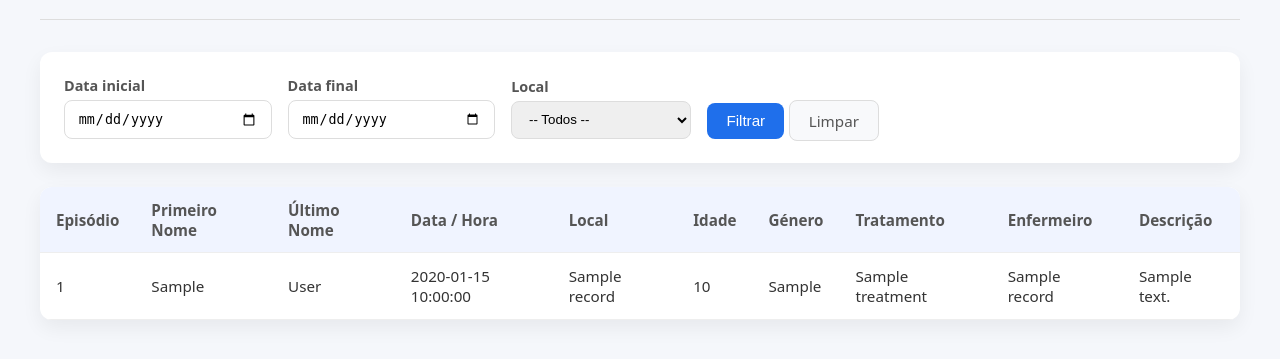
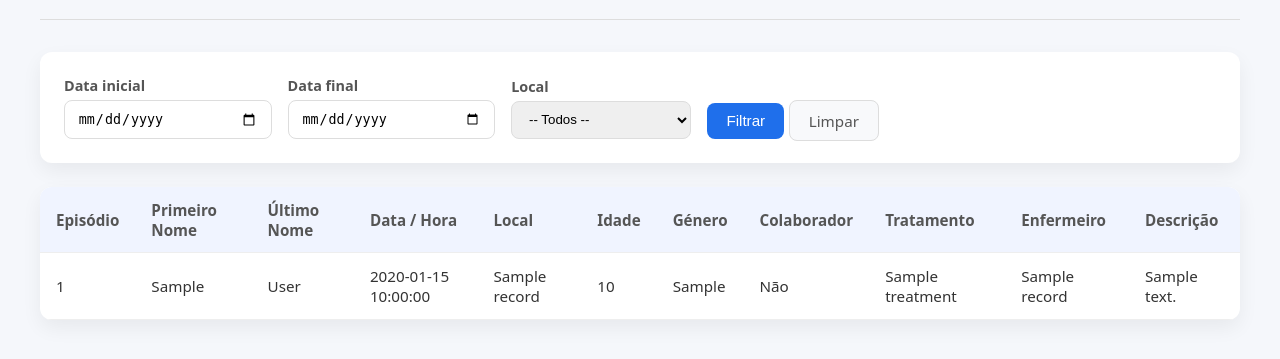
Before and after one commit to ViCor44/enfermaria, a PHP site: the page made by src/Views/admin/internal_list.php in a window 1280 px wide. Shown: the part 233-592 px from the top of the page. Run offline with PHP 8.4, Linux system fonts and the light colour scheme; the template is opened without the code that fills it: most values are stand-ins (such as "Sample title", 1, 10 or a date in 2020).

Commit message:
feat: mostrar indicador de colaborador nas listagens

```diff
--- a/src/Views/admin/incidents_list.php
+++ b/src/Views/admin/incidents_list.php
@@ -262,6 +262,7 @@ tr.hospital-refused:hover {
                     <th>Utente</th>
                     <th>Idade</th>
                     <th>Género</th>
+                    <th>Colaborador</th>
                     <th>Enfermeiro</th>
                     <?php if ($role === 'Enfermeiro'): ?>
                     <th>Ações</th>
@@ -303,6 +304,7 @@ tr.hospital-refused:hover {
                         </td>
                     <td><?= $i['patient_age'] !== null ? (int)$i['patient_age'] : '—' ?></td>
                     <td><?= $i['patient_gender'] ?: '—' ?></td>
+                    <td><?= !empty($i['patient_is_employee']) ? 'Sim' : 'Não' ?></td>
                     <td><?= htmlspecialchars($i['nurse_name'] ?? '') ?></td>
                     <?php if ($role === 'Enfermeiro'): ?>
                     <td><a href="<?= $baseUrl ?>?route=treatments_new&incident_id=<?= (int)$i['id'] ?>">Adicionar tratamento</a></td>
--- a/src/Views/admin/internal_list.php
+++ b/src/Views/admin/internal_list.php
@@ -286,6 +286,7 @@ tbody tr.record-row:hover {
             <th>Local</th>
             <th>Idade</th>
             <th>Género</th>
+            <th>Colaborador</th>
             <th>Tratamento</th>
             <th>Enfermeiro</th>
             <th>Descrição</th>
@@ -305,6 +306,7 @@ tbody tr.record-row:hover {
             data-location="<?= htmlspecialchars((string)($r['location_name'] ?? '—'), ENT_QUOTES, 'UTF-8') ?>"
             data-patient-age="<?= htmlspecialchars((string)($r['patient_age'] !== null ? (int)$r['patient_age'] : '—'), ENT_QUOTES, 'UTF-8') ?>"
             data-patient-gender="<?= htmlspecialchars((string)($r['patient_gender'] ?: '—'), ENT_QUOTES, 'UTF-8') ?>"
+            data-is-employee="<?= !empty($r['is_employee']) ? 'Sim' : 'Não' ?>"
             data-treatment="<?= htmlspecialchars((string)($r['treatment'] ?? '—'), ENT_QUOTES, 'UTF-8') ?>"
             data-nurse-name="<?= htmlspecialchars((string)$r['nurse_name'], ENT_QUOTES, 'UTF-8') ?>"
             data-description="<?= htmlspecialchars((string)($r['description'] ?: 'Sem descrição.'), ENT_QUOTES, 'UTF-8') ?>"
@@ -316,6 +318,7 @@ tbody tr.record-row:hover {
             <td><?= htmlspecialchars($r['location_name'] ?? '—') ?></td>
             <td><?= $r['patient_age'] !== null ? (int)$r['patient_age'] : '—' ?></td>
             <td><?= $r['patient_gender'] ?: '—' ?></td>
+            <td><?= !empty($r['is_employee']) ? 'Sim' : 'Não' ?></td>
             <td><?= htmlspecialchars($r['treatment'] ?? '—') ?></td>
             <td><?= htmlspecialchars($r['nurse_name']) ?></td>
             <td><?= htmlspecialchars(mb_strimwidth($r['description'], 0, 60, '…')) ?></td>
@@ -342,6 +345,7 @@ tbody tr.record-row:hover {
                 <div class="detail-item"><small>Local</small><strong id="modal_location"></strong></div>
                 <div class="detail-item"><small>Idade</small><strong id="modal_patient_age"></strong></div>
                 <div class="detail-item"><small>Género</small><strong id="modal_patient_gender"></strong></div>
+                <div class="detail-item"><small>Colaborador</small><strong id="modal_is_employee"></strong></div>
                 <div class="detail-item"><small>Tratamento</small><strong id="modal_treatment"></strong></div>
                 <div class="detail-item"><small>Enfermeiro</small><strong id="modal_nurse_name"></strong></div>
             </div>
@@ -367,6 +371,7 @@ tbody tr.record-row:hover {
         location: document.getElementById('modal_location'),
         patient_age: document.getElementById('modal_patient_age'),
         patient_gender: document.getElementById('modal_patient_gender'),
+        is_employee: document.getElementById('modal_is_employee'),
         treatment: document.getElementById('modal_treatment'),
         nurse_name: document.getElementById('modal_nurse_name'),
         description: document.getElementById('modal_description')
@@ -381,6 +386,7 @@ tbody tr.record-row:hover {
         fields.location.textContent = d.location || '—';
         fields.patient_age.textContent = d.patientAge || '—';
         fields.patient_gender.textContent = d.patientGender || '—';
+        fields.is_employee.textContent = d.isEmployee || 'Não';
         fields.treatment.textContent = d.treatment || '—';
         fields.nurse_name.textContent = d.nurseName || '—';
         fields.description.textContent = d.description || 'Sem descrição.';
```
